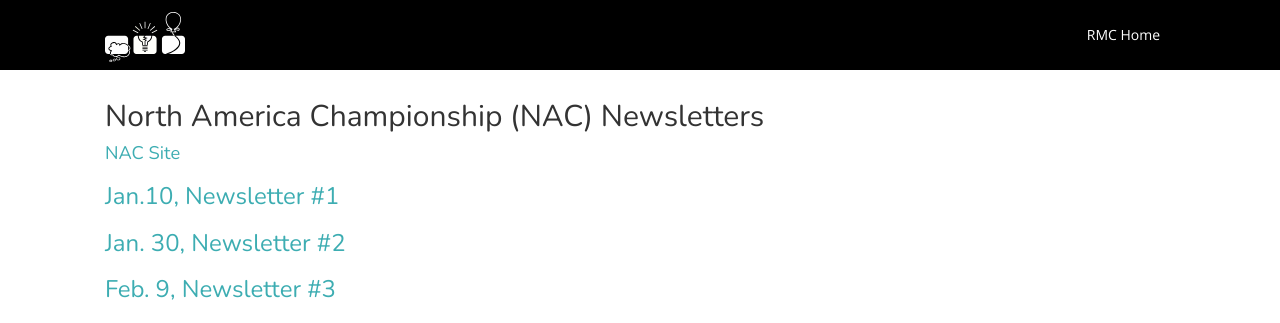
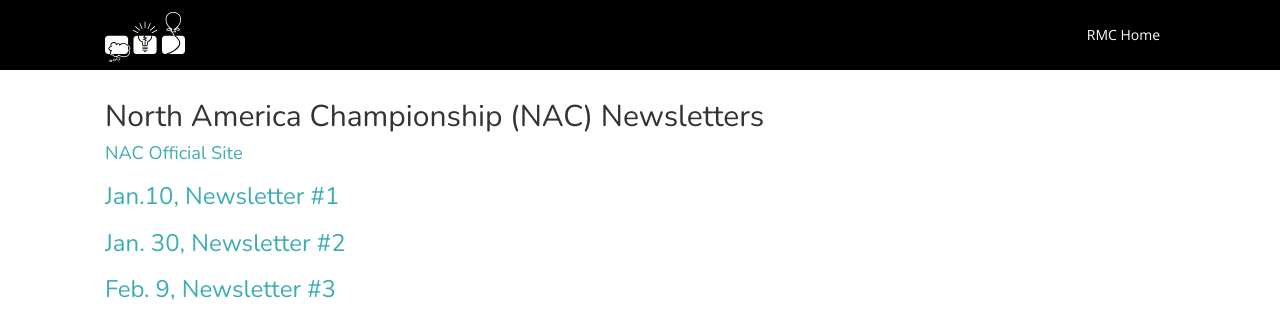
Before and after one commit to icpc/na-rocky-mountain-web, a Jekyll site: the page built from docs/nac_news.md, in a window 1280 px wide. Shown: the top 323 px of the page. Built offline with Jekyll 4.4.1, drawn with Linux system fonts in a browser that asks for light colours; nearby versions of some CDN libraries.

Commit message:
updated nac_news.md file

```diff
--- a/docs/nac_news.md
+++ b/docs/nac_news.md
@@ -4,7 +4,8 @@ title: NAC Newsletters
 ---
 
 ## North America Championship (NAC) Newsletters
-#### [NAC Site](http://nac.icpc.global)
+
+#### [NAC Official Site](http://nac.icpc.global)
 
 ### [Jan.10, Newsletter #1](/nac/Jan10-Letter1.pdf)
 
```
